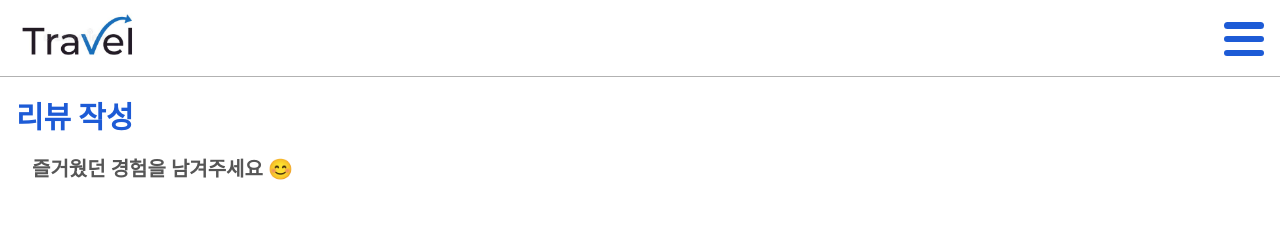
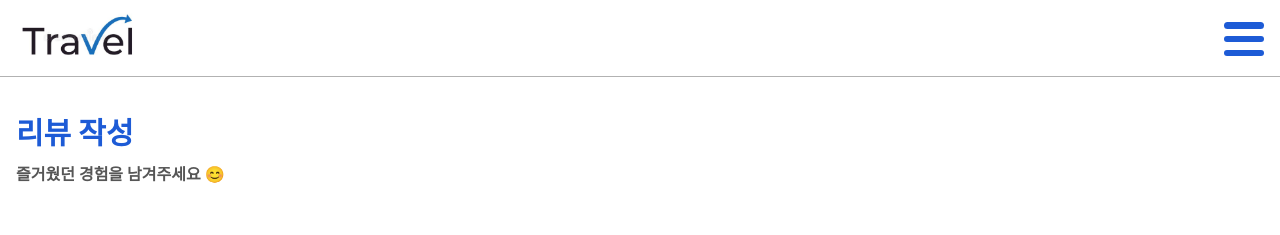
Before and after one commit to HYBEN09/enjoy-travel, a React (Vite) app in the folder react-project/: page /review in a window 1280 px wide. Shown: the top 235 px of the page. Built offline with nearby package versions, Linux system fonts and the light colour scheme; no server answers.

Commit message:
[style] margin 수정

```diff
--- a/react-project/src/components/NewMeetupForm/NewMeetupFormStyled.ts
+++ b/react-project/src/components/NewMeetupForm/NewMeetupFormStyled.ts
@@ -38,12 +38,12 @@ export const Button = styled.button`
 
 export const ReviewContent = styled.p`
   font-weight: 600;
-  font-size: 20px;
-  margin: 1rem;
   color: var(--gray-800);
+  margin-top: 0.5rem;
 `;
 
 export const ReviewTitle = styled.h2`
   font-size: 30px;
   color: var(--primary);
+  margin-top: 1rem;
 `;
--- a/react-project/src/pages/Community/Community.tsx
+++ b/react-project/src/pages/Community/Community.tsx
@@ -10,6 +10,8 @@ import { collection, getDocs } from '@firebase/firestore';
 
 function Community() {
   const [meetups, setMeetups] = useState([]);
+  const [selectedMeetup, setSelectedMeetup] = useState(null);
+
   const navigate = useNavigate();
 
   useEffect(() => {
@@ -26,8 +28,9 @@ function Community() {
     fetchMeetups();
   }, []);
 
-  const handleCardClick = (meetupId) => {
-    navigate(`/community/:${meetupId}`);
+  const handleCardClick = (meetupTitle) => {
+    setSelectedMeetup(meetupTitle);
+    navigate(`/community/:${meetupTitle}`);
   };
 
   return (
@@ -66,14 +69,15 @@ const CommunityWrapper = styled.div`
 
   h2 {
     font-size: 30px;
-    margin: 1rem;
     color: var(--primary);
+    margin-top: 1rem;
   }
 `;
 
 const CommunityContent = styled.p`
   font-weight: 600;
-  margin: 1rem;
+  margin-top: 1rem;
+  margin-bottom: 1rem;
   color: var(--gray-800);
 `;
 export default Community;
```
